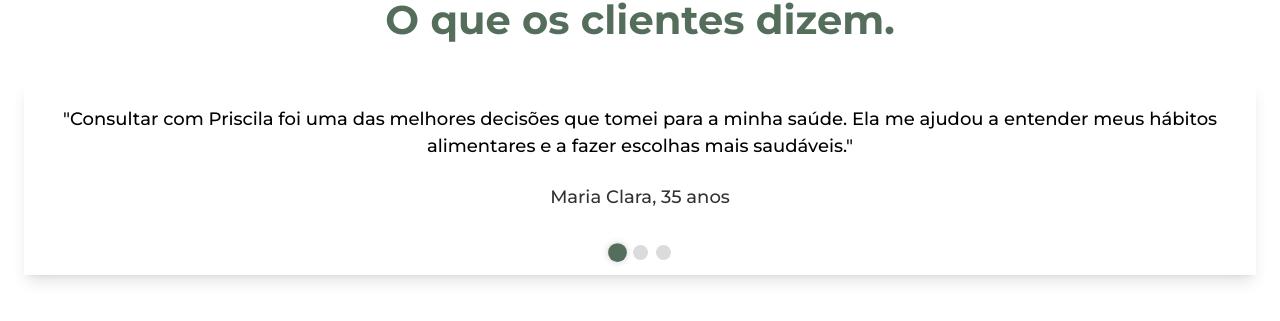
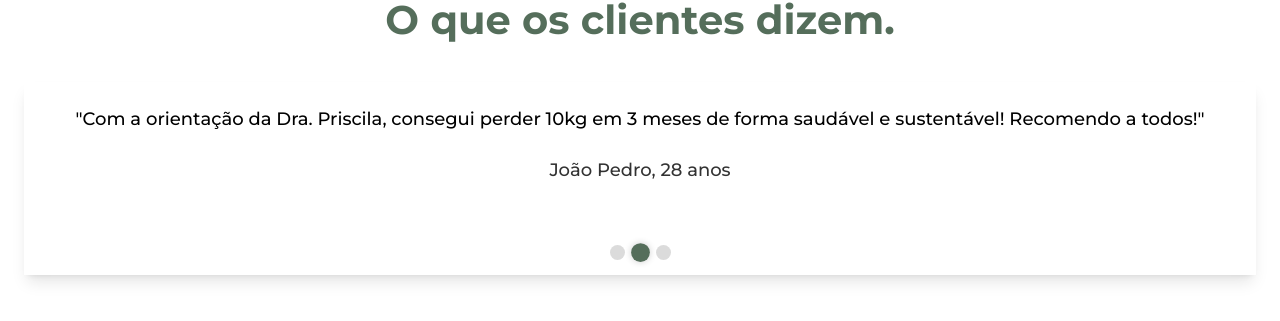
Before and after one commit to moisesjunior45/Projeto-P.A-Nutri, a React (Vite) app: page / in a window 1280 px wide. Shown: the part 1691-2012 px from the top of the page. Built offline with nearby package versions, Linux system fonts and the light colour scheme.

Commit message:
refactor: Adicionando autoplay na seção Depoimentos

```diff
--- a/src/pages/Testimonials/index.jsx
+++ b/src/pages/Testimonials/index.jsx
@@ -1,7 +1,8 @@
 import { Swiper, SwiperSlide } from "swiper/react";
 import "swiper/css";
 import "swiper/css/pagination";
-import { Pagination } from "swiper/modules";
+import "swiper/css/autoplay";
+import { Autoplay, Pagination } from "swiper/modules";
 
 import "../../styles/custom-swiper-bullet.css";
 
@@ -37,10 +38,15 @@
           O que os clientes dizem.
         </h1>
         <Swiper
-          modules={[Pagination]}
+          modules={[Pagination, Autoplay]}
           spaceBetween={20}
           slidesPerView={1}
           pagination={{ clickable: true }}
+          autoplay={{
+            delay: 3000,
+            disableOnInteraction: false,
+          }}
+          loop={true}
           className="w-full max-w-7xl mx-auto shadow-lg cursor-pointer"
         >
           {testimonials.map((testimonial, index) => (
```
